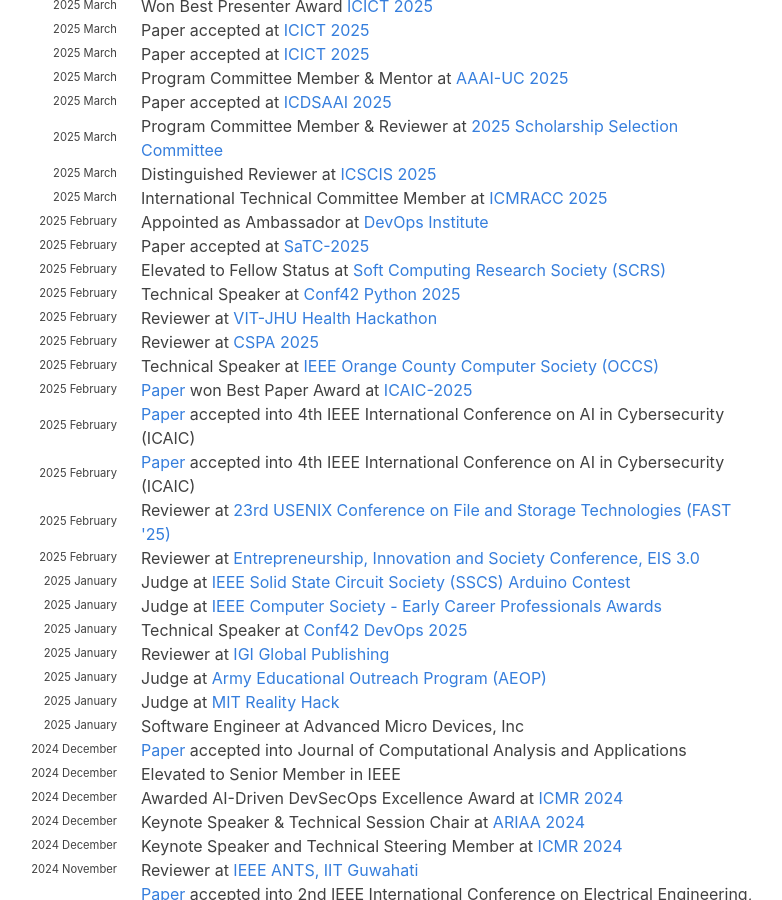
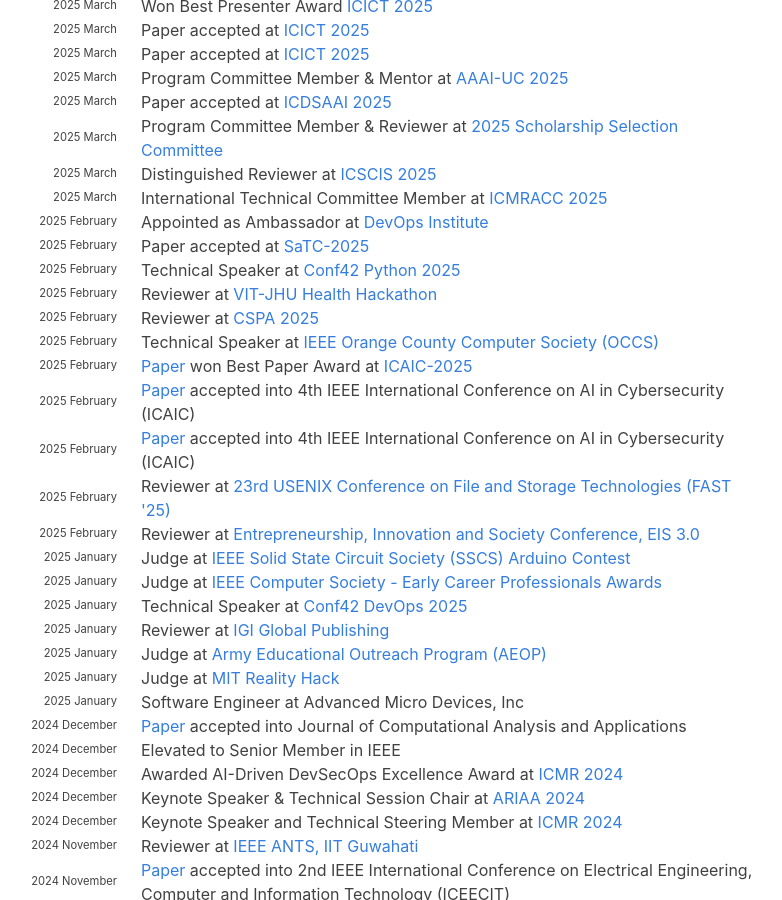
Before and after one commit to hariharanragothaman/hariharanragothaman.github.io, a Jekyll site: the page built from index.md, in a window 1280 px wide and 900 px high, scrolled down 1372 px. Shown: the whole window, without its empty margins (191-973 px from the left). Built offline with Jekyll 4.4.1, drawn with Linux system fonts in a browser that asks for light colours; nearby versions of some CDN libraries; some web fonts are replaced.

Commit message:
Polishes and Updates

```diff
--- a/_data/news.yaml
+++ b/_data/news.yaml
@@ -131,10 +131,6 @@
 - year: 2025
   year-extra: February
   description: Paper accepted at <a href="https://satcconf.com/"> SaTC-2025</a>
-
-- year: 2025
-  year-extra: February
-  description: Elevated to Fellow Status at <a href="https://scrs.in/page/scrs-fellow">Soft Computing Research Society (SCRS)</a>
 
 - year: 2025
   year-extra: February
```
